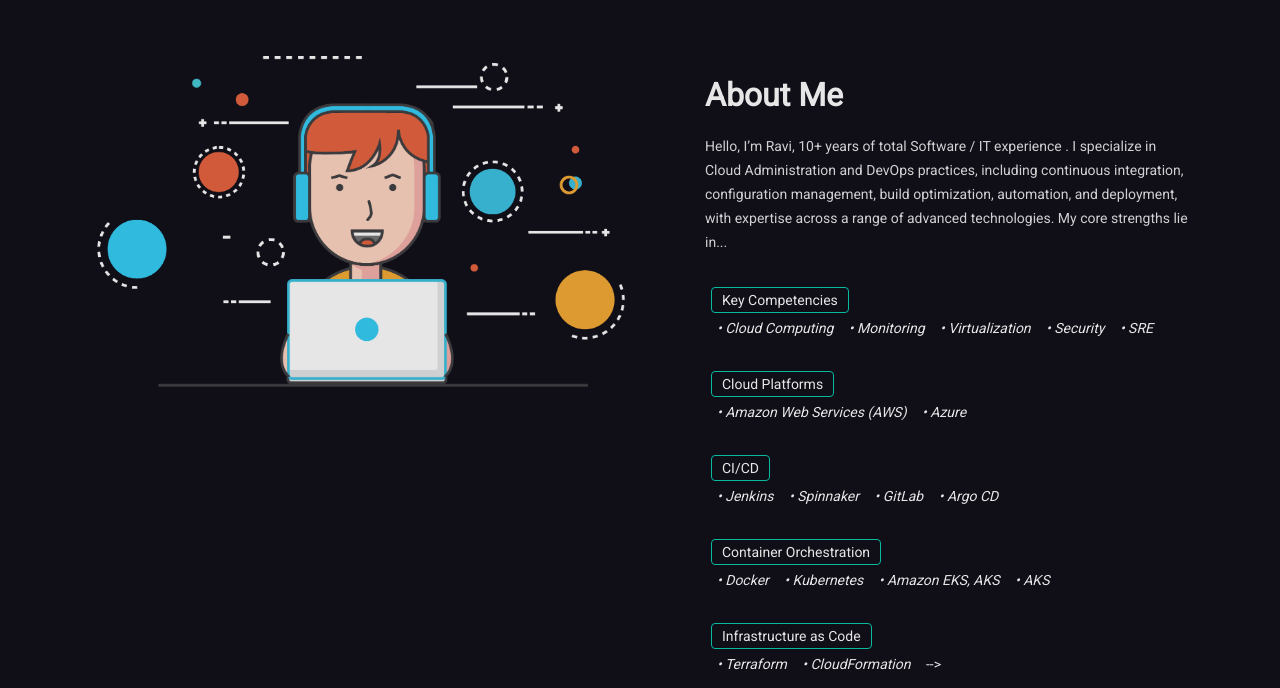
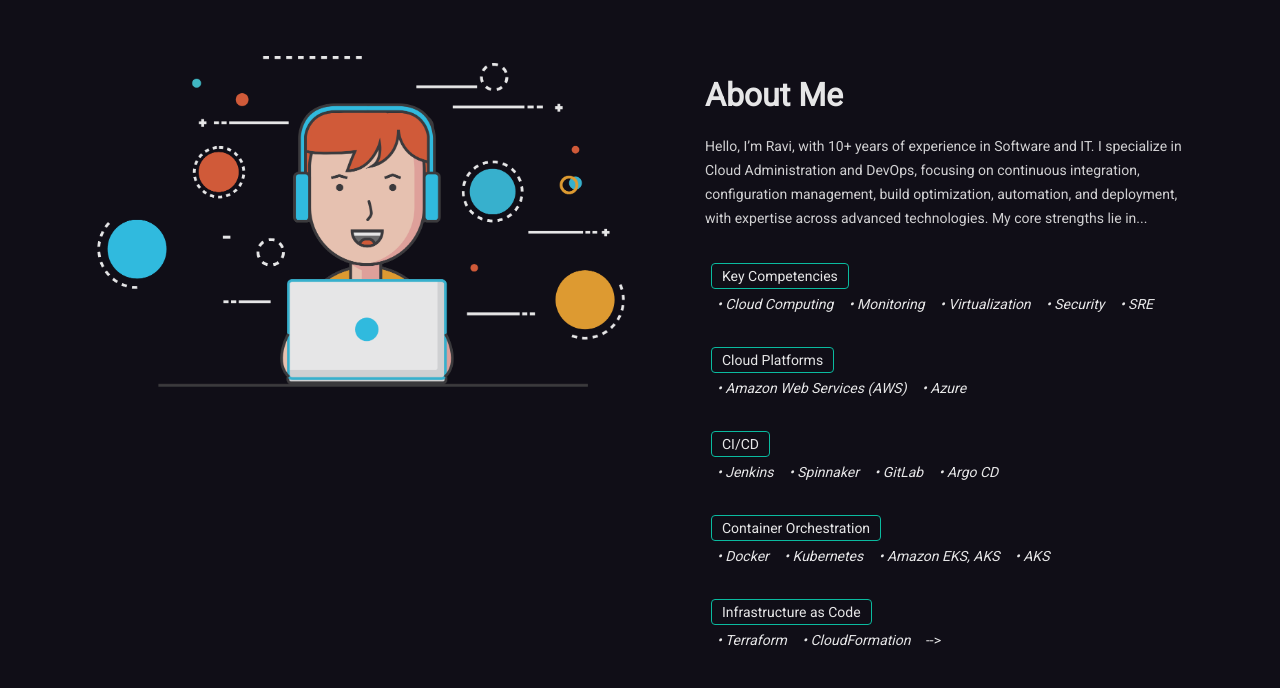
Before and after one commit to ravigolla-devops/ravigolla-devops.github.io, a plain HTML site: page index.html in a window 1280 px wide. Shown: the part 880-1568 px from the top of the page. Drawn offline with Linux system fonts and the light colour scheme; some packages are replaced by stand-ins of ours.

Commit message:
Modified About section

```diff
--- a/index.html
+++ b/index.html
@@ -171,8 +171,8 @@
                     <div class="col-sm-12 col-md-6">
                         <div class="mh-about-inner">
                             <h2 class="wow fadeInUp" data-wow-duration="0.8s" data-wow-delay="0.1s">About Me</h2>
-                            <p class="wow fadeInUp" data-wow-duration="0.8s" data-wow-delay="0.2s">Hello, I’m Ravi, 10+ years of total Software / IT experience .
-                            I specialize in Cloud Administration and DevOps practices, including continuous integration, configuration management, build optimization, automation, and deployment, with expertise across a range of advanced technologies.
+                            <p class="wow fadeInUp" data-wow-duration="0.8s" data-wow-delay="0.2s">Hello, I’m Ravi, with 10+ years of experience in Software and IT.
+                                I specialize in Cloud Administration and DevOps, focusing on continuous integration, configuration management, build optimization, automation, and deployment, with expertise across advanced technologies.
                             My core strengths lie in...</p>
                             <div class="mh-about-tag wow fadeInUp" data-wow-duration="0.8s" data-wow-delay="0.3s">
                                 <ul>
```
